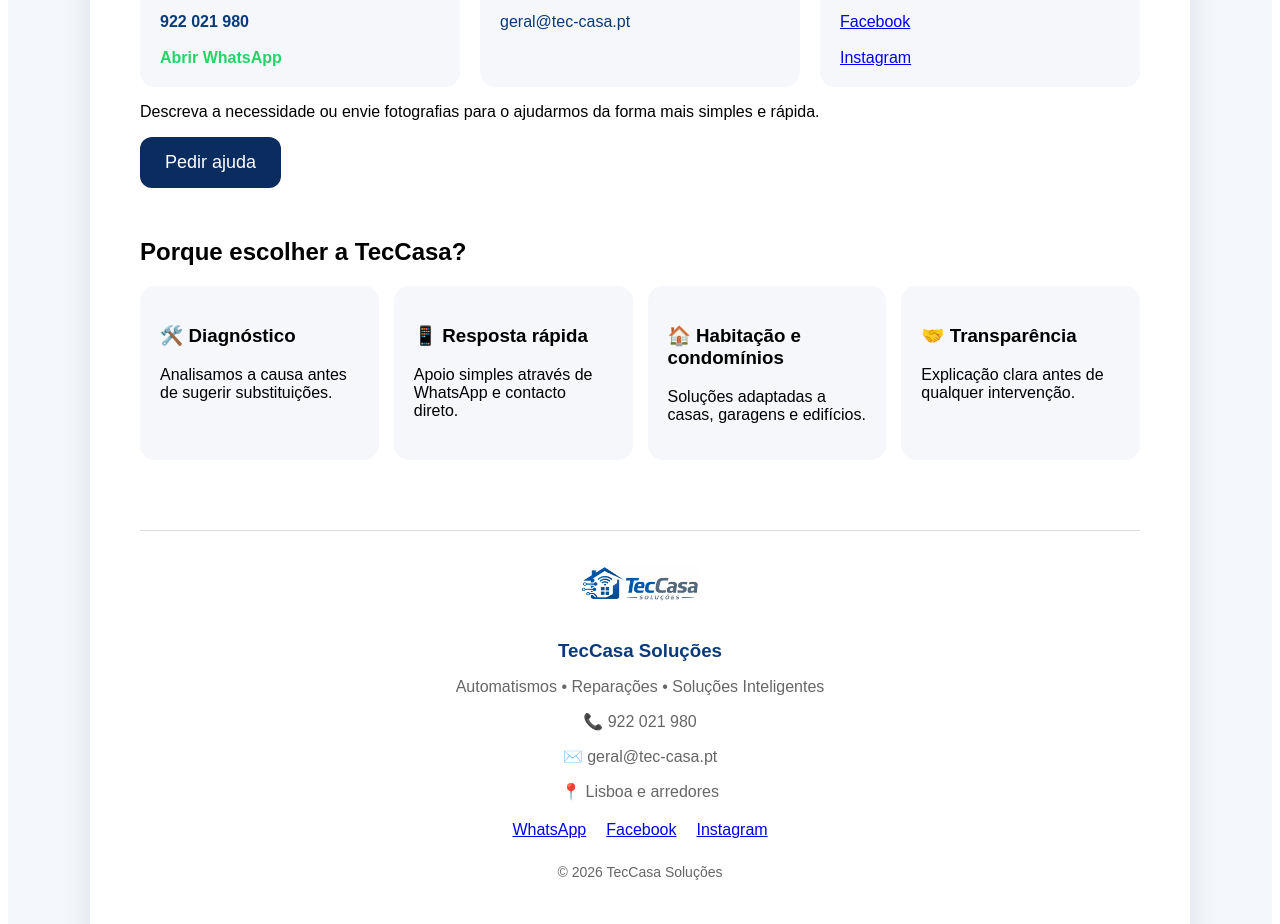
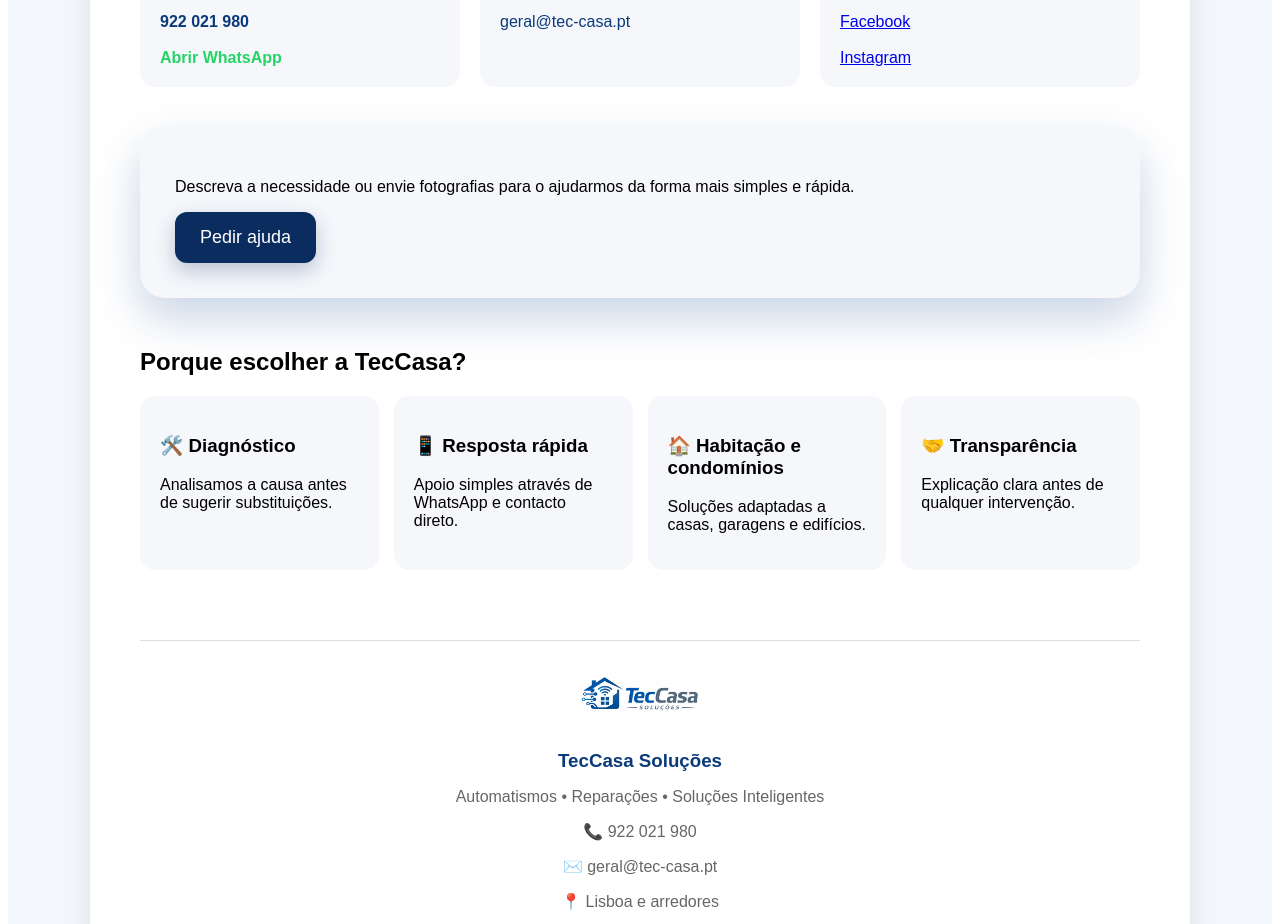
Before and after one commit to andrecorreiaauto-bit/teccasa-site, a Next.js app: page / in a window 1280 px wide. Shown: the part 2420-3344 px from the top of the page. Built offline with nearby package versions, Linux system fonts and the light colour scheme.

Commit message:
Update index.js

```diff
--- a/pages/index.js
+++ b/pages/index.js
@@ -423,6 +423,14 @@ export default function Home() {
                                         </div>
                                       </section>
 
+<div style={{
+background:"#f5f7fb",
+padding:"35px",
+borderRadius:"25px",
+boxShadow:"0 20px 45px rgba(11,63,136,0.22)",
+marginTop:"40px"
+}}>
+
           <p>
           Descreva a necessidade ou envie fotografias para o ajudarmos da forma mais simples e rápida.
           </p>
@@ -437,11 +445,14 @@ export default function Home() {
    borderRadius:"12px",
    fontSize:"18px",
    textDecoration:"none",
+     boxShadow:"0 8px 20px rgba(11,44,95,0.25)",
+     transition:"0.3s",
    display:"inline-block"
  }}
 >
 Pedir ajuda
 </a>
+ </div>
 
                                  <section style={{marginTop:"50px"}}>
 
```
